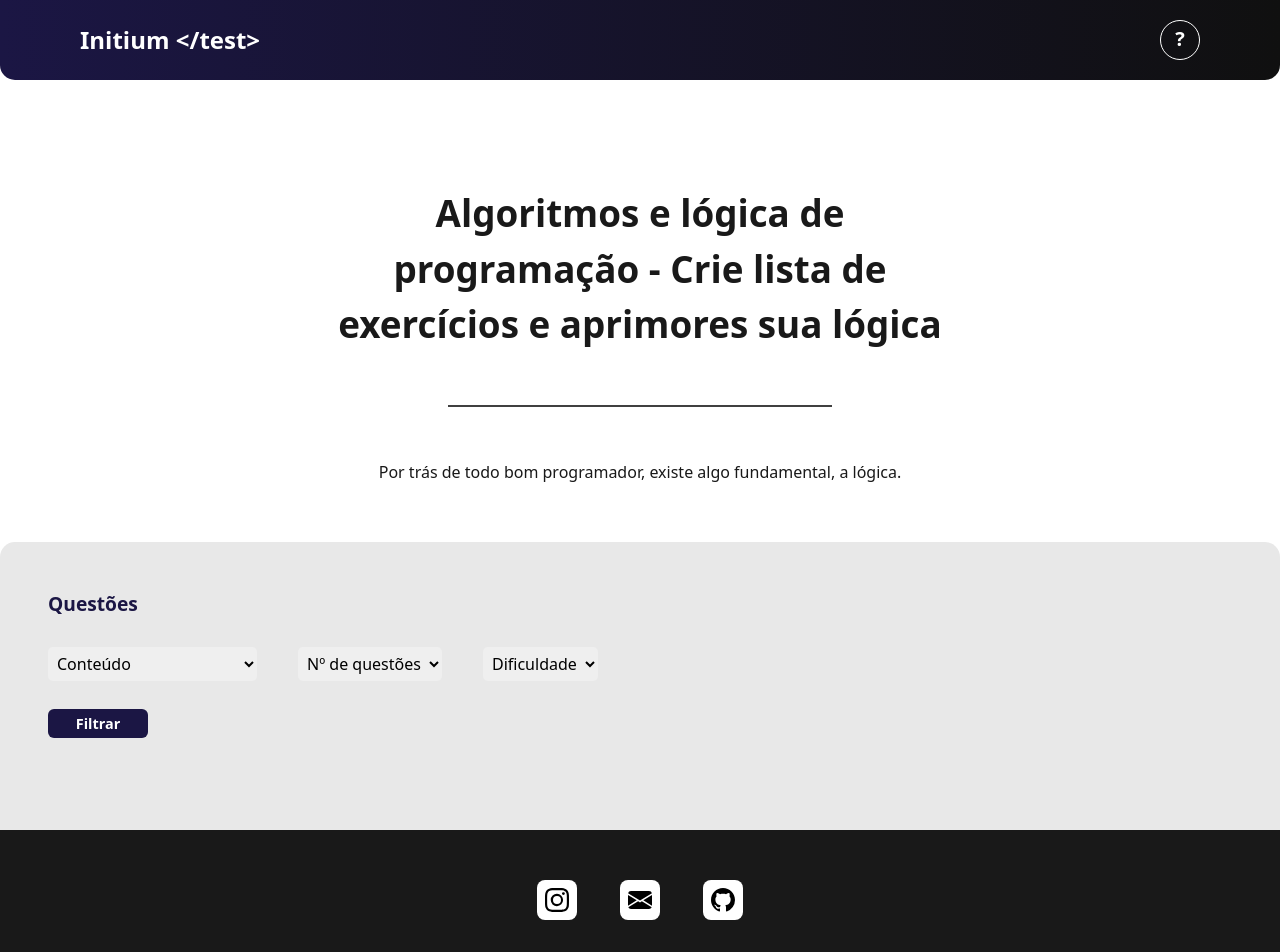
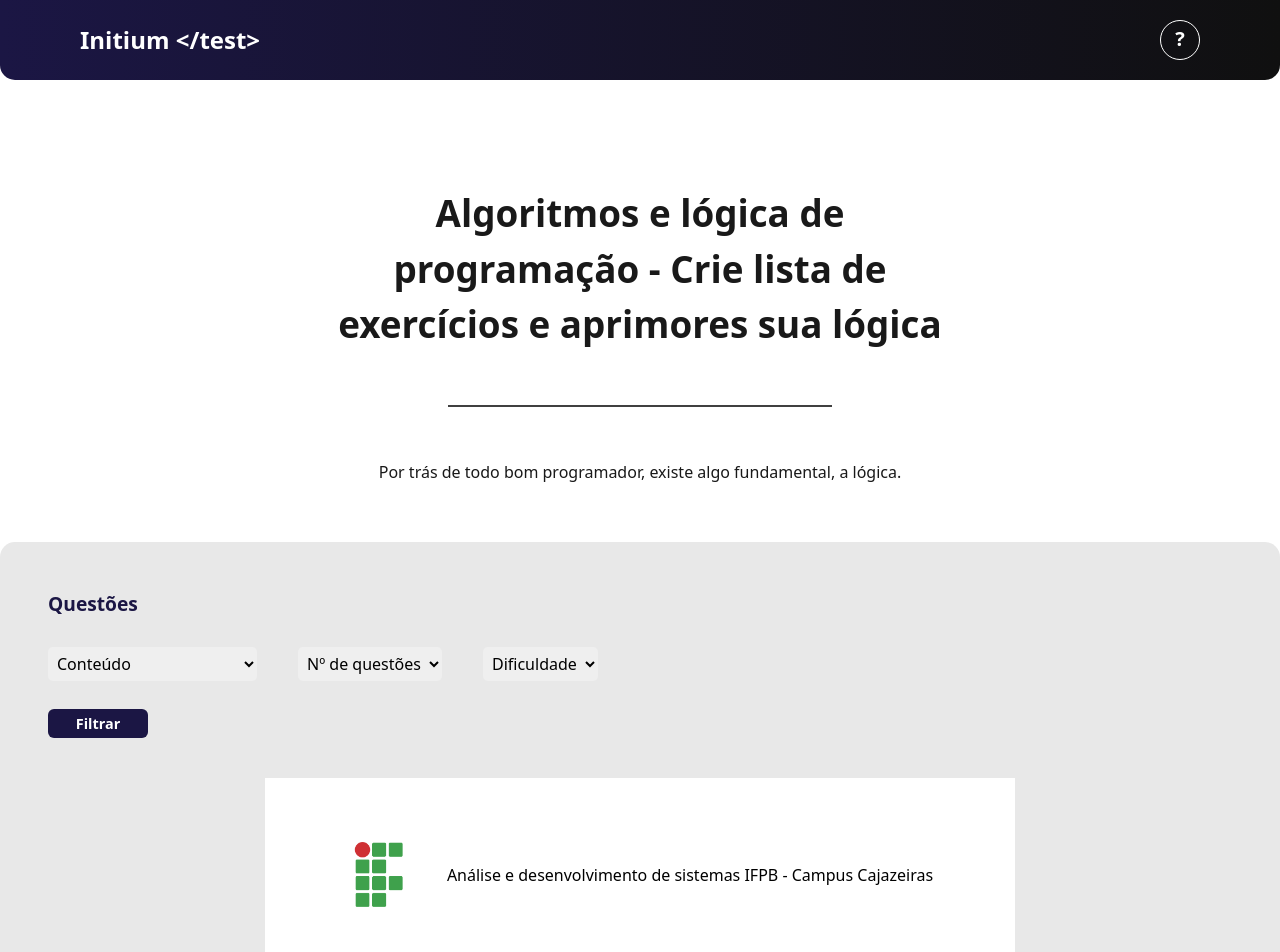
Before and after one commit to InitiumApps/Initium-Test, a Next.js app: page / in a window 1280 px wide. Shown: the top 952 px of the page. Built offline with nearby package versions, Linux system fonts and the light colour scheme.

Commit message:
feature: adição da área em que a prova será gerada

```diff
--- a/src/components/Filters/style.module.scss
+++ b/src/components/Filters/style.module.scss
@@ -1,4 +1,7 @@
-.filters > select {
-    padding: 5px;
-    border-radius: 5px;
+.filters{
+    select {
+        padding: 5px;
+        border-radius: 5px;
+        cursor: pointer;
+    }
 }
--- a/src/components/Footer/Footer.tsx
+++ b/src/components/Footer/Footer.tsx
@@ -16,6 +16,7 @@ export default function Footer() {
                     <path d="M8 0C3.58 0 0 3.58 0 8c0 3.54 2.29 6.53 5.47 7.59.4.07.55-.17.55-.38 0-.19-.01-.82-.01-1.49-2.01.37-2.53-.49-2.69-.94-.09-.23-.48-.94-.82-1.13-.28-.15-.68-.52-.01-.53.63-.01 1.08.58 1.23.82.72 1.21 1.87.87 2.33.66.07-.52.28-.87.51-1.07-1.78-.2-3.64-.89-3.64-3.95 0-.87.31-1.59.82-2.15-.08-.2-.36-1.02.08-2.12 0 0 .67-.21 2.2.82.64-.18 1.32-.27 2-.27s1.36.09 2 .27c1.53-1.04 2.2-.82 2.2-.82.44 1.1.16 1.92.08 2.12.51.56.82 1.27.82 2.15 0 3.07-1.87 3.75-3.65 3.95.29.25.54.73.54 1.48 0 1.07-.01 1.93-.01 2.2 0 .21.15.46.55.38A8.01 8.01 0 0 0 16 8c0-4.42-3.58-8-8-8"/>
                 </svg>
             </div>
+
             <span className="text-white text-center p-2 w-full" >Copyright ©2024; Developed by Initium</span>
         </footer>
     );
--- a/src/components/Footer/style.module.scss
+++ b/src/components/Footer/style.module.scss
@@ -10,9 +10,12 @@
     div {
         svg {
             cursor: pointer;
+            color: #FFFFFF;
             padding: 8px;
-            background-color: #FFFFFF;
+            border-color: #FFFFFF;
+            border-width: 1px;
             border-radius: 20%;
+            border-style: solid;
             width: 40px;
             height: 40px;
             transition: all .3s;
--- a/src/components/MainContent/MainContent.tsx
+++ b/src/components/MainContent/MainContent.tsx
@@ -1,4 +1,5 @@
 import Filter from "../Filters/Filter";
+import TagTest from "../TagTest/TagTest";
 import style from "./style.module.scss";
 
 export default function MainContent() {
@@ -7,6 +8,7 @@ export default function MainContent() {
             <h2 className="font-bold" >Questões</h2>
             <Filter/>
             <button className="rounded-md w-[100px] text-white font-bold p-1">Filtrar</button>
+            <TagTest />
         </section>
     );
 }
--- /dev/null
+++ b/src/components/TagTest/TagTest.tsx
@@ -0,0 +1,10 @@
+import HeaderTagText from "./headerTagTest/HeaderTagTest";
+import style from "./style.module.scss";
+
+export default function TagTest() {
+    return(
+        <section className={`bg-white w-[65%] m-auto h-full p-16 mt-3 max-w-[750px]`}>
+            <HeaderTagText />
+        </section>
+    );
+}
--- /dev/null
+++ b/src/components/TagTest/headerTagTest/HeaderTagTest.tsx
@@ -0,0 +1,15 @@
+import Image from "next/image";
+
+export default function HeaderTagText() {
+    return(
+        <div className="flex flex-row justify-between items-center">
+            <Image
+                src="/img/logo-if-ofc.png"
+                alt="Description of the image"
+                width={100}
+                height={100}
+            />
+            <p className="text-center grow-[1]">Análise e desenvolvimento de sistemas IFPB - Campus Cajazeiras</p>
+        </div>
+    );
+}
--- a/src/styles/globals.scss
+++ b/src/styles/globals.scss
@@ -9,7 +9,7 @@
 #__next {
     display: grid;
     grid-template-columns: 100%;
-    grid-template-rows: 80px 350px 400px 180px;
+    grid-template-rows: 80px 350px 900px 180px;
     grid-template-areas: "Header"
                         "contentMiddle"
                         "mainContent"
```
Also changed, not shown: public/img/logo-if-ofc.png (added), src/components/TagTest/style.module.scss (added).
